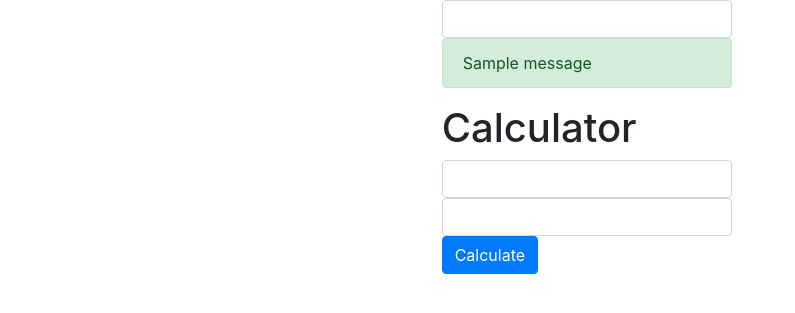
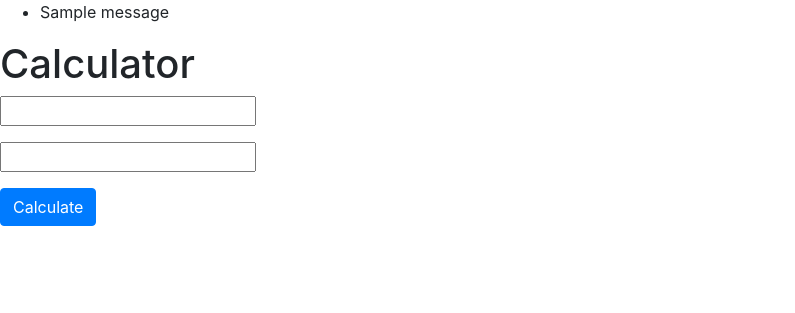
Before and after one commit to scAB1001/Budget_Tracker, a Flask app: page /calculator in a window 1280 px wide. Shown: the part 96-409 px from the top of the page, without its empty margins (0-795 px from the left). Run offline with Flask 3, Linux system fonts and the light colour scheme; tables that the repository leaves empty hold one stand-in row (values such as "Sample post"); one stand-in notice (Sample message) is shown; some libraries are stand-ins or nearby versions.

Commit message:
WORKING SECTION5+bootstrapping

```diff
--- a/S2/app/templates/base.html
+++ b/S2/app/templates/base.html
@@ -47,35 +47,11 @@
         </div>
     </nav>
 
-    <div class="container-fluid">
-        <div class="row">
-            <div class="col-4"></div>
-            <div class="col-3">
-                {{ form.number1(class_='form-control') }}
-                {% with messages = get_flashed_messages() %}
-                {% if messages %}
-                {% for message in messages %}
-                <div class="alert alert-success">
-                    {{ message }}
-                </div>
-                {% endfor %}
-
-                {% endif %}
-                {% endwith %}
-                {% block content %}{% endblock %}
-            </div>
-        </div>
+    <div>
+        {% block content %}{% endblock %}
     </div>
 
 
-    <!-- Optional JavaScript -->
-    <!-- jQuery first, then Popper.js, then Bootstrap JS -->
-    <script src="x" integrity="sha384-q8i/X+965DzO0rT7abK41JStQIAqVgRVzpbzo5smXKp4YfRvH+8abtTE1Pi6jizo"
-        crossorigin="anonymous"></script>
-    <script src="x" integrity="sha384-wHAiFfRlMFy6i5SRaxvfOCifBUQy1xHdJ/yoi7FRNXMRBu5WHdZYu1hA6ZOblgut"
-        crossorigin="anonymous"></script>
-    <script src="x" integrity="sha384-B0UglyR+jN6CkvvICOB2joaf5I4l3gm9GU6Hc1og6Ls7i6U/mkkaduKaBhlAXv9k"
-        crossorigin="anonymous"></script>
 </body>
 
 </html>
--- a/S2/app/templates/calculator.html
+++ b/S2/app/templates/calculator.html
@@ -1,20 +1,26 @@
 {% extends "base.html" %}
 {% block content %}
+{% with messages = get_flashed_messages() %}
+{% if messages %}
+<ul>
+    {% for message in messages %}
+    <li>{{ message }} </li>
+    {% endfor %}
+</ul>
+{% endif %}
+{% endwith %}
 <h1>Calculator</h1>
 <form action="" method="post" name="calculator">
     {{ form.hidden_tag() }}
-
-    {{ form.number1(class_='form-control') }}
-    {% for error in form.number1.errors %}
-    <div class="alert alert-danger" role="alert">
+    <p>
+        {{ form.number1 }}<br>
+        {% for error in form.number1.errors %}
         [{{ error }}]
-    </div>
-    {% endfor %}
-    {{ form.number2(class_='form-control') }}
+        {% endfor %}
+    </p>
+    <p>{{ form.number2 }}</p>
     {% for error in form.number2.errors %}
-    <div class="alert alert-danger" role="alert">
-        [{{ error }}]
-    </div>
+    [{{ error }}]
     {% endfor %}
     <p><input type="submit" class="btn btn-primary" value="Calculate"></p>
 </form>
--- a/S2/app/templates/home.html
+++ b/S2/app/templates/home.html
@@ -2,5 +2,5 @@
 {% block content %}
 
 <h1>Home</h1>
-<!--{{home.description}}-->
+{{home.description}}
 {% endblock %}
--- a/S2/app/views.py
+++ b/S2/app/views.py
@@ -30,6 +30,5 @@ def calculator():
 
 @app.route('/calc', methods=['GET', 'POST'])
 def home():
-    #form = CalculatorForm()
-    #home={'description':'Welcome to this application. Please select Calculator to calculate two numbers.'}
+    home={'description':'Welcome to this application. Please select Calculator to calculate two numbers.'}
     return render_template('home.html', title='Home', home=home)
```
